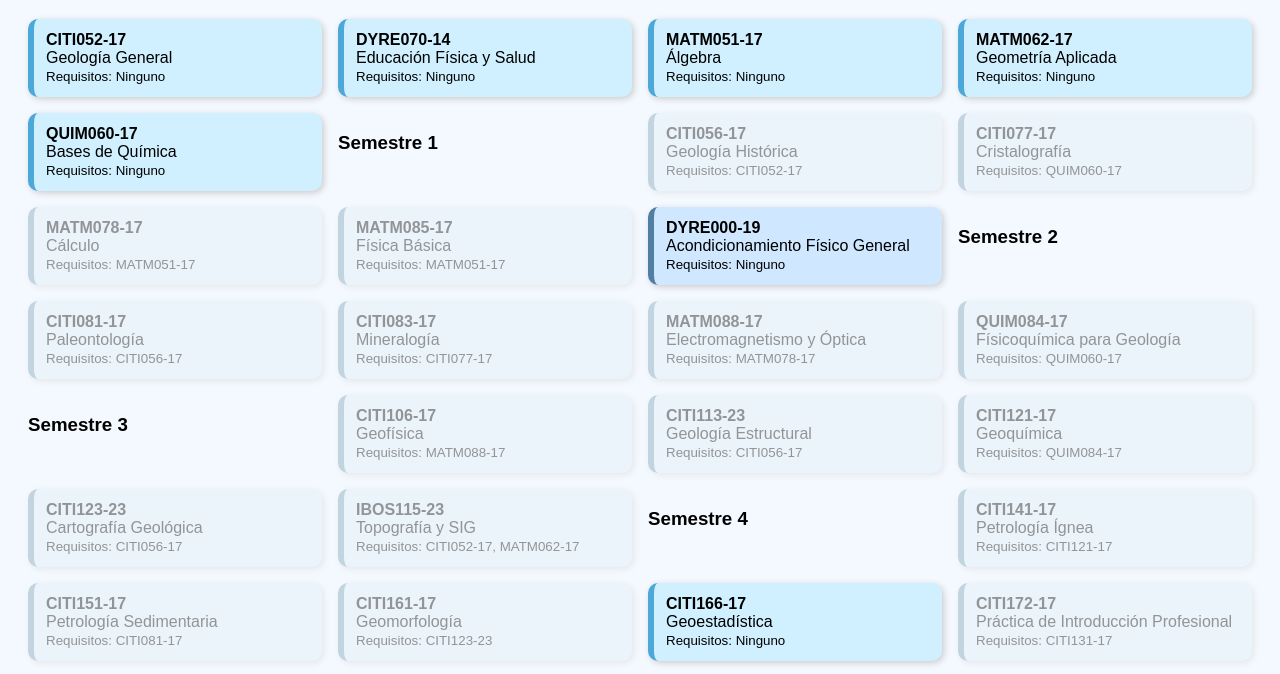
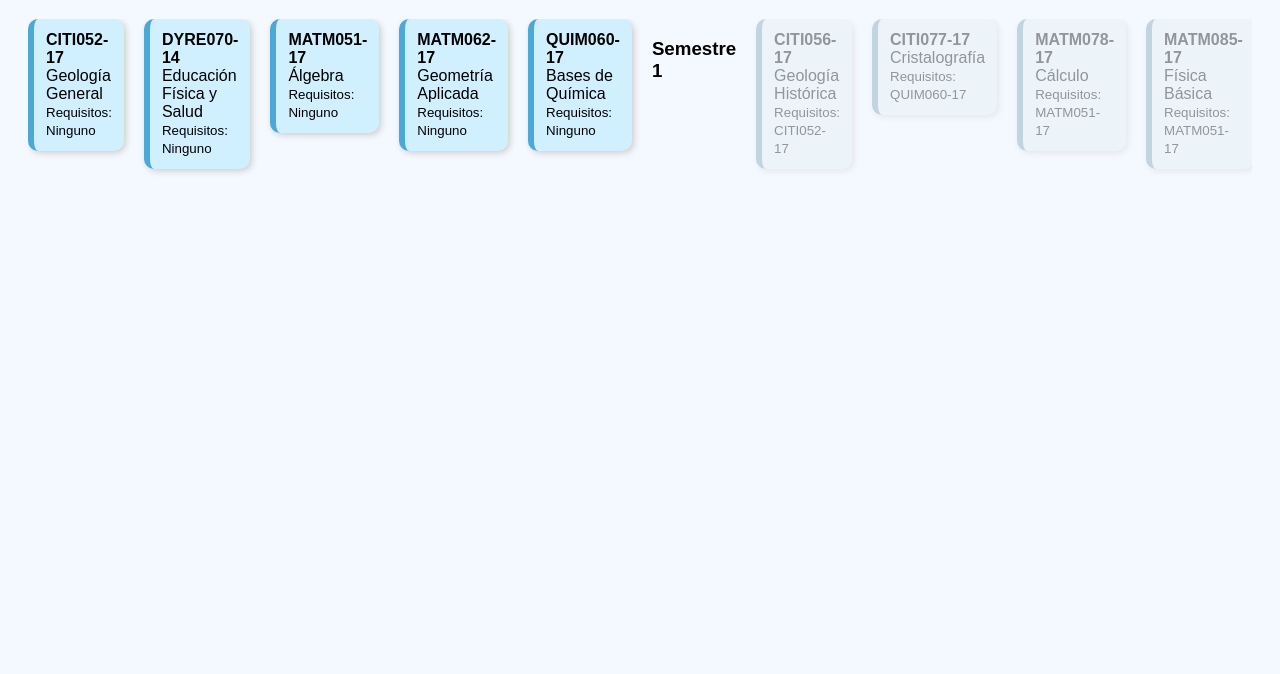
Before and after one commit to trini2003/mi-malla-universitaria, a plain HTML site: page index.html in a window 1280 px wide. Shown: the part 89-763 px from the top of the page. Drawn offline with Linux system fonts and the light colour scheme.

Commit message:
Update style.css

```diff
--- a/style.css
+++ b/style.css
@@ -11,10 +11,15 @@ h1 {
 }
 
 #malla-container {
-  display: grid;
-  grid-template-columns: repeat(auto-fill, minmax(260px, 1fr));
-  gap: 16px;
+  display: flex;
+  flex-direction: row;
+  gap: 20px;
+  justify-content: flex-start;
+  align-items: flex-start;
+  flex-wrap: nowrap;
+  overflow-x: auto;
 }
+
 
 .ramo {
   background-color: #d0f0ff;
```
